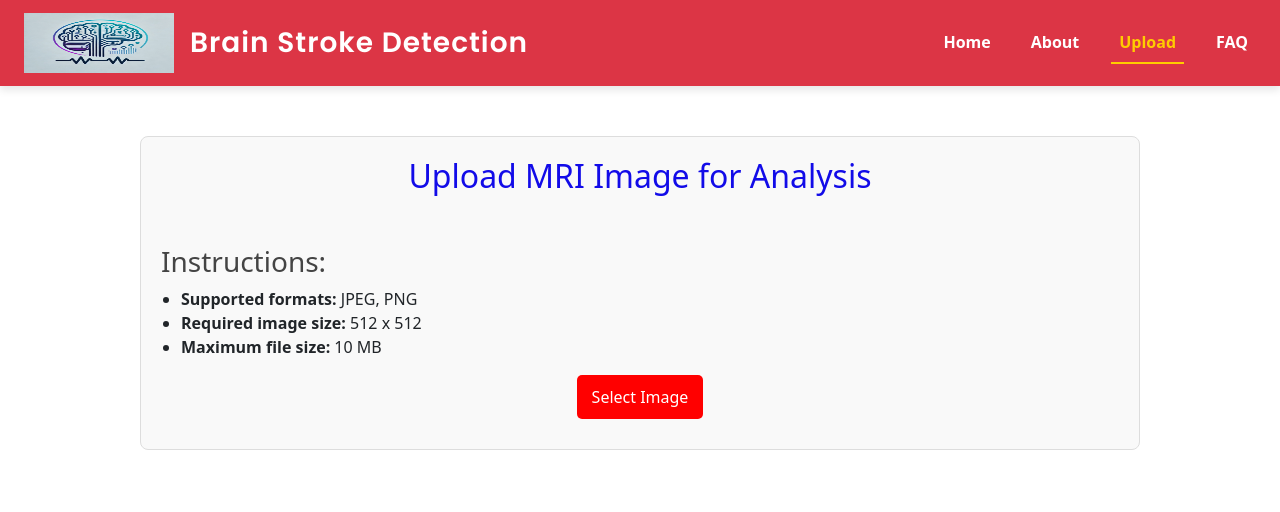
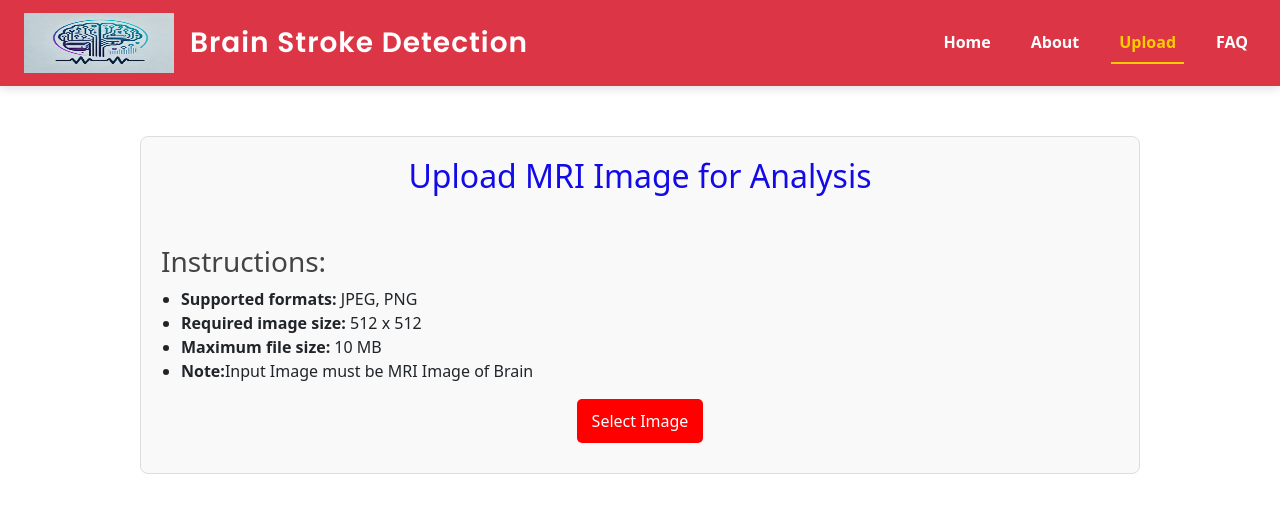
Before and after one commit to Pratikkuntawar/brainstrokedetection, a React (Create React App) app: page /upload in a window 1280 px wide. Shown: the top 512 px of the page. Built offline with nearby package versions, Linux system fonts and the light colour scheme.

Commit message:
Update Upload.js

```diff
--- a/src/components/Upload.js
+++ b/src/components/Upload.js
@@ -1368,6 +1368,7 @@ const Upload = () => {
           <li><strong>Supported formats:</strong> JPEG, PNG</li>
           <li><strong>Required image size:</strong> 512 x 512</li>
           <li><strong>Maximum file size:</strong> 10 MB</li>
+          <li><strong>Note:</strong>Input Image must be MRI Image of Brain</li>
         </ul>
       </div>
 
@@ -1435,7 +1436,7 @@ const Upload = () => {
               </tr>
               <tr>
                 <td>Possible Symptoms</td>
-                <td>Weakness, Speech Difficulty (if applicable)</td>
+                <td>Vision Problem,Walking difficulties,Severe Headache,Sudden Numbness,etc</td>
               </tr>
               <tr>
                 <td>Suggested Next Step</td>
```
